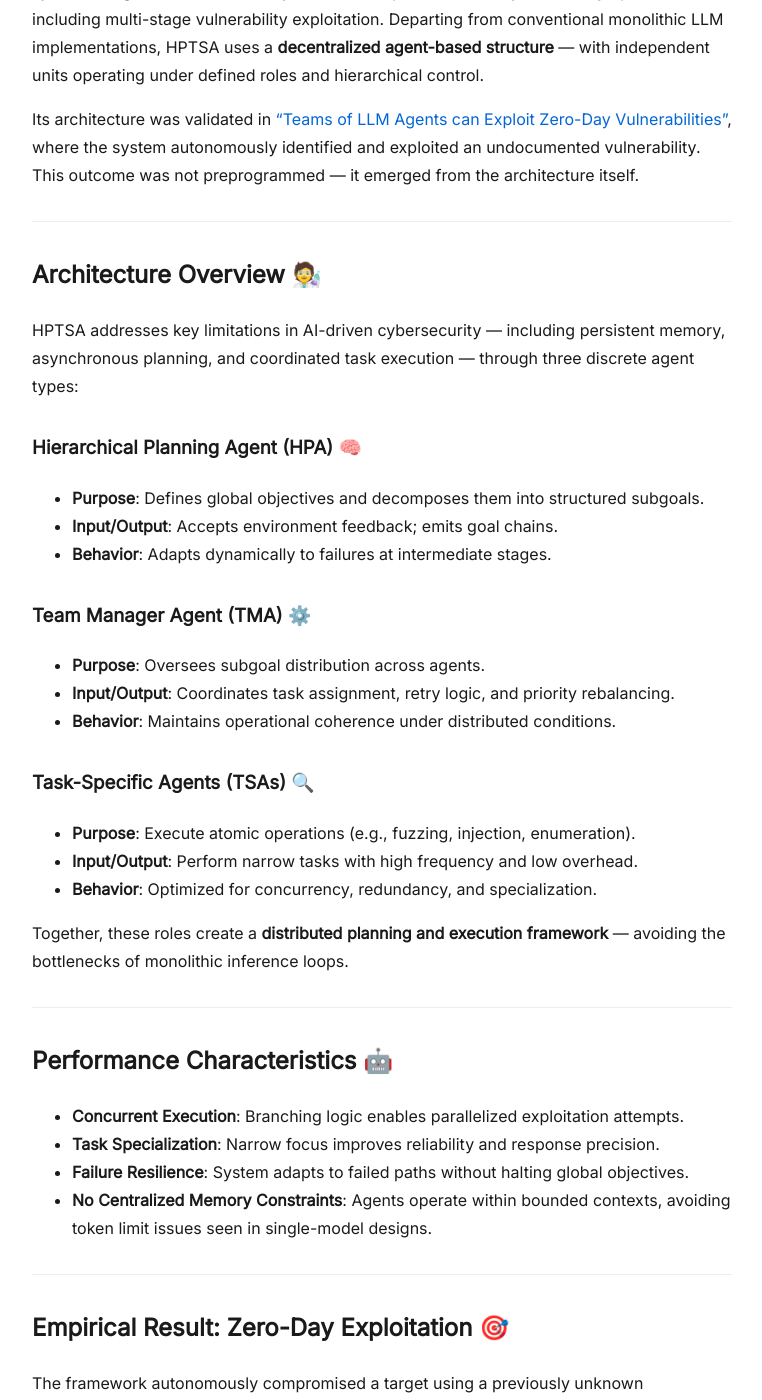
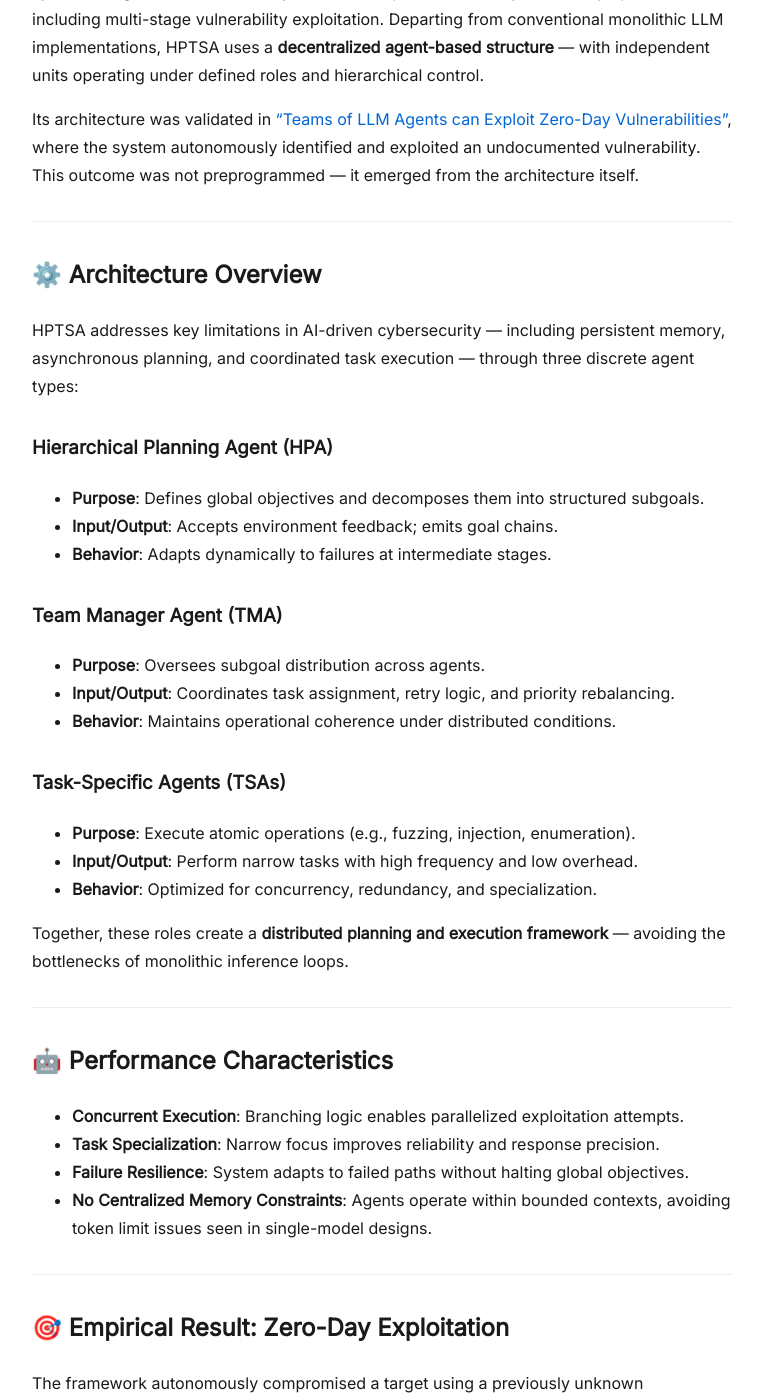
Before and after one commit to frost0x/frost0x.github.io, a Jekyll site: the page built from _posts/2025-04-12-ai-agents-zero-day-vulnerabilities.md, in a window 1280 px wide and 1400 px high, scrolled down 248 px. Shown: the whole window, without its empty margins (258-1020 px from the left). Built offline with Jekyll 4.4.1, drawn with Linux system fonts in a browser that asks for light colours; some of the changed text lies outside the part shown.

```diff
--- a/_posts/2025-04-12-ai-agents-zero-day-vulnerabilities.md
+++ b/_posts/2025-04-12-ai-agents-zero-day-vulnerabilities.md
@@ -12,21 +12,21 @@ Its architecture was validated in ["Teams of LLM Agents can Exploit Zero-Day Vul
 
 ---
 
-## Architecture Overview 🧑‍🔬
+## ⚙️ Architecture Overview
 
 HPTSA addresses key limitations in AI-driven cybersecurity — including persistent memory, asynchronous planning, and coordinated task execution — through three discrete agent types:
 
-### Hierarchical Planning Agent (HPA) 🧠
+### Hierarchical Planning Agent (HPA)
 - **Purpose**: Defines global objectives and decomposes them into structured subgoals.
 - **Input/Output**: Accepts environment feedback; emits goal chains.
 - **Behavior**: Adapts dynamically to failures at intermediate stages.
 
-### Team Manager Agent (TMA) ⚙️
+### Team Manager Agent (TMA)
 - **Purpose**: Oversees subgoal distribution across agents.
 - **Input/Output**: Coordinates task assignment, retry logic, and priority rebalancing.
 - **Behavior**: Maintains operational coherence under distributed conditions.
 
-### Task-Specific Agents (TSAs) 🔍
+### Task-Specific Agents (TSAs)
 - **Purpose**: Execute atomic operations (e.g., fuzzing, injection, enumeration).
 - **Input/Output**: Perform narrow tasks with high frequency and low overhead.
 - **Behavior**: Optimized for concurrency, redundancy, and specialization.
@@ -35,7 +35,7 @@ Together, these roles create a **distributed planning and execution framework**
 
 ---
 
-## Performance Characteristics 🤖
+## 🤖 Performance Characteristics
 
 - **Concurrent Execution**: Branching logic enables parallelized exploitation attempts.
 - **Task Specialization**: Narrow focus improves reliability and response precision.
@@ -44,7 +44,7 @@ Together, these roles create a **distributed planning and execution framework**
 
 ---
 
-## Empirical Result: Zero-Day Exploitation 🎯
+## 🎯 Empirical Result: Zero-Day Exploitation
 
 The framework autonomously compromised a target using a previously unknown vulnerability — a zero-day. This was not a goal-specific outcome, but a product of the architecture’s systemic behavior.
 
@@ -52,7 +52,7 @@ The primary contribution is not the exploit itself, but the reproducible method
 
 ---
 
-## Operational Implications ☠️
+## ☠️ Operational Implications
 
 - **Offensive Automation Becomes Modular**: Full-stack attacker knowledge is no longer required.
 - **Defensive Infrastructure Must Evolve**: Static systems will not match adaptive, decentralized threats.
@@ -60,7 +60,7 @@ The primary contribution is not the exploit itself, but the reproducible method
 
 ---
 
-## Conclusion ⚡️
+## 👨‍🔬 Conclusion
 
 HPTSA is not a conversational agent. It is not a toolkit. It is a **coordinated, autonomous system** for offensive computation — operating independently of human timing or guidance.
 
```
